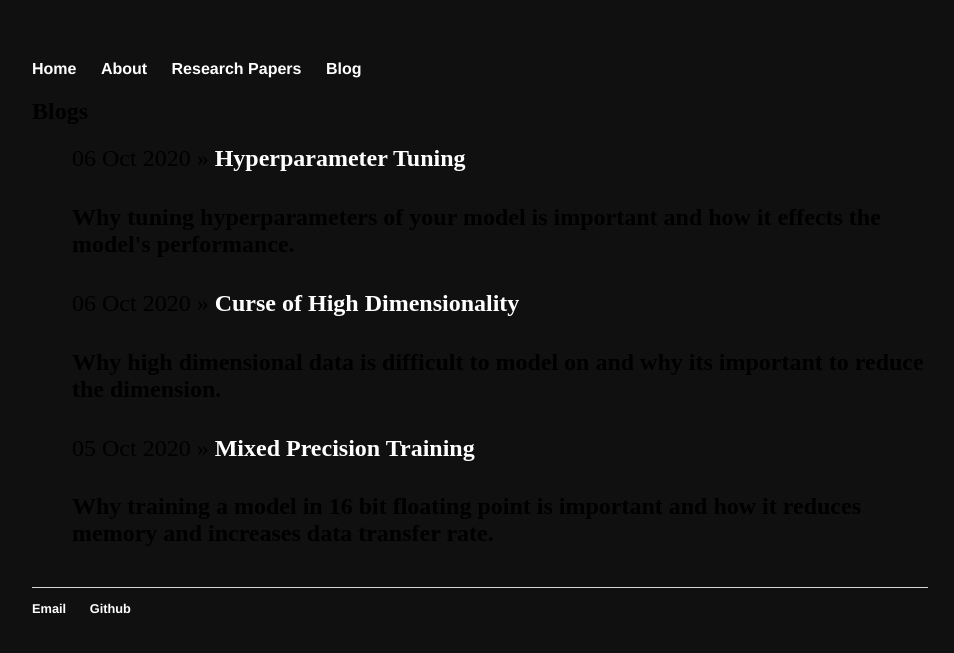
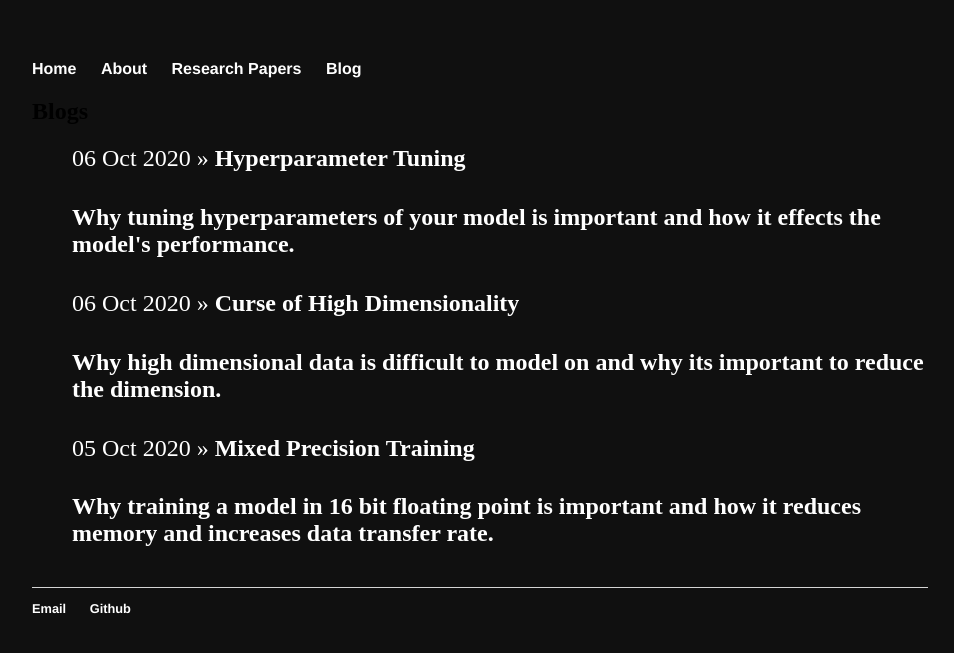
Before and after one commit to Mayurji/mayurji.github.io, a Jekyll site: the page built from blog/index.html, in a window 1280 px wide. Shown: the top 653 px of the page, without its empty margins (160-1114 px from the left). Built offline with Jekyll 4.4.1, drawn with Linux system fonts in a browser that asks for light colours.

Commit message:
Update main.css

```diff
--- a/css/main.css
+++ b/css/main.css
@@ -7,6 +7,7 @@ nav ul, footer ul {
     padding: 0px;
     list-style: none;
     font-weight: bold;
+    color: white;
 }
 nav ul li, footer ul li {
     display: inline;
@@ -32,13 +33,16 @@ p {
 footer {
     border-top: 1px solid #d5d5d5;
     font-size: .8em;
+    color: white;
 }
 
 ul.posts {
     margin: 20px auto 40px;
     font-size: 1.5em;
+    color: white;
 }
 
 ul.posts li {
     list-style: none;
+    color: white;
 }
```
